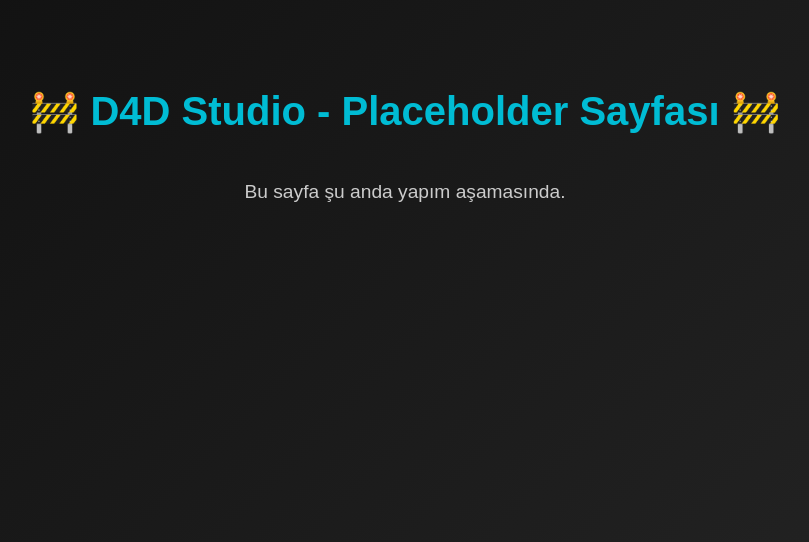
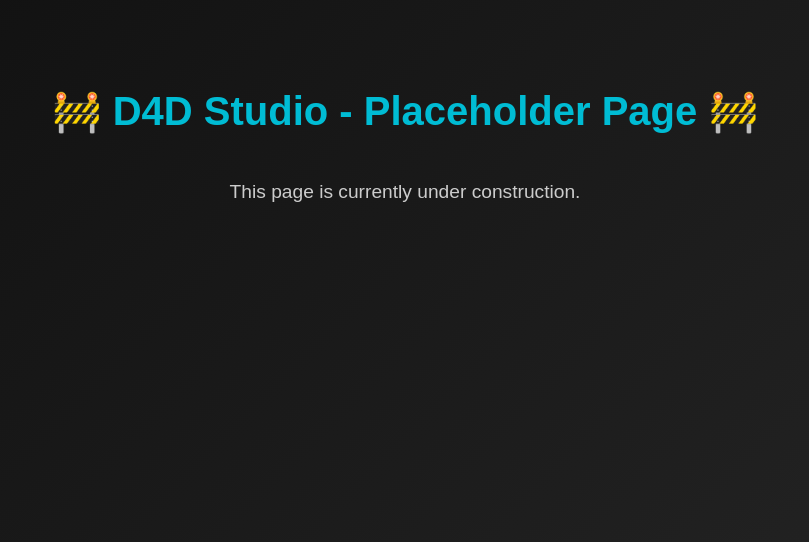
Before and after one commit to D4DStudio/d4d-apps, a plain HTML site: page index.html in a window 1280 px wide. Shown: the part 258-800 px from the top of the page, without its empty margins (235-1044 px from the left). Drawn offline with Linux system fonts and the light colour scheme.

Commit message:
Update index.html

```diff
--- a/index.html
+++ b/index.html
@@ -1,5 +1,5 @@
 <!DOCTYPE html>
-<html lang="tr">
+<html lang="en">
 <head>
   <meta charset="UTF-8">
   <meta name="viewport" content="width=device-width, initial-scale=1.0">
@@ -27,7 +27,7 @@
   </style>
 </head>
 <body>
-  <h1>🚧 D4D Studio - Placeholder Sayfası 🚧</h1>
-  <p>Bu sayfa şu anda yapım aşamasında.</p>
+  <h1>🚧 D4D Studio - Placeholder Page 🚧</h1>
+  <p>This page is currently under construction.</p>
 </body>
 </html>
```
